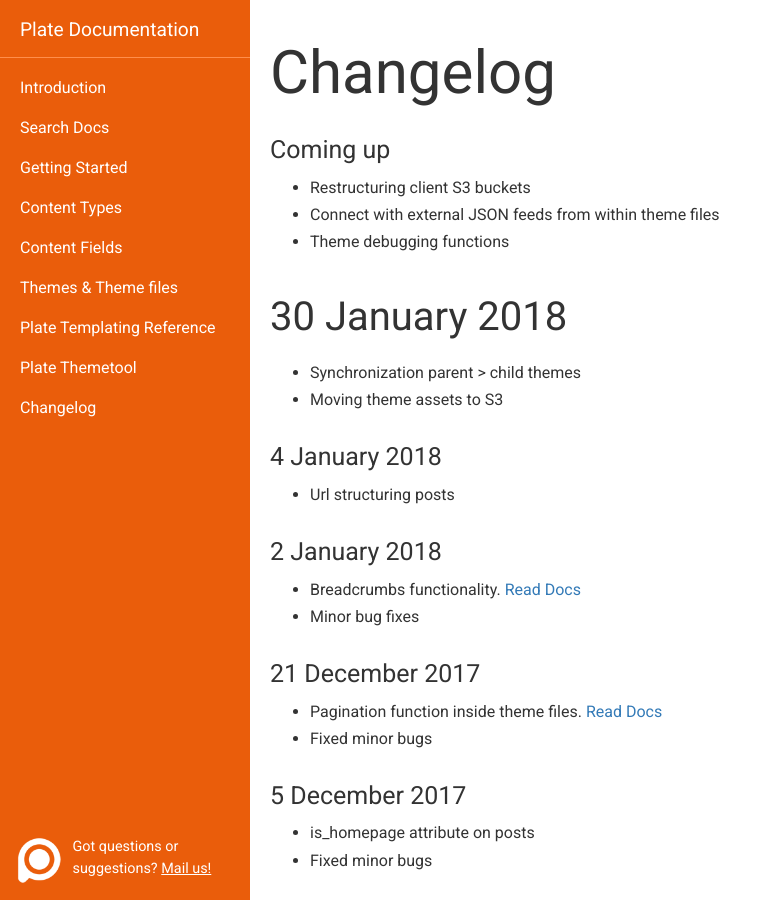
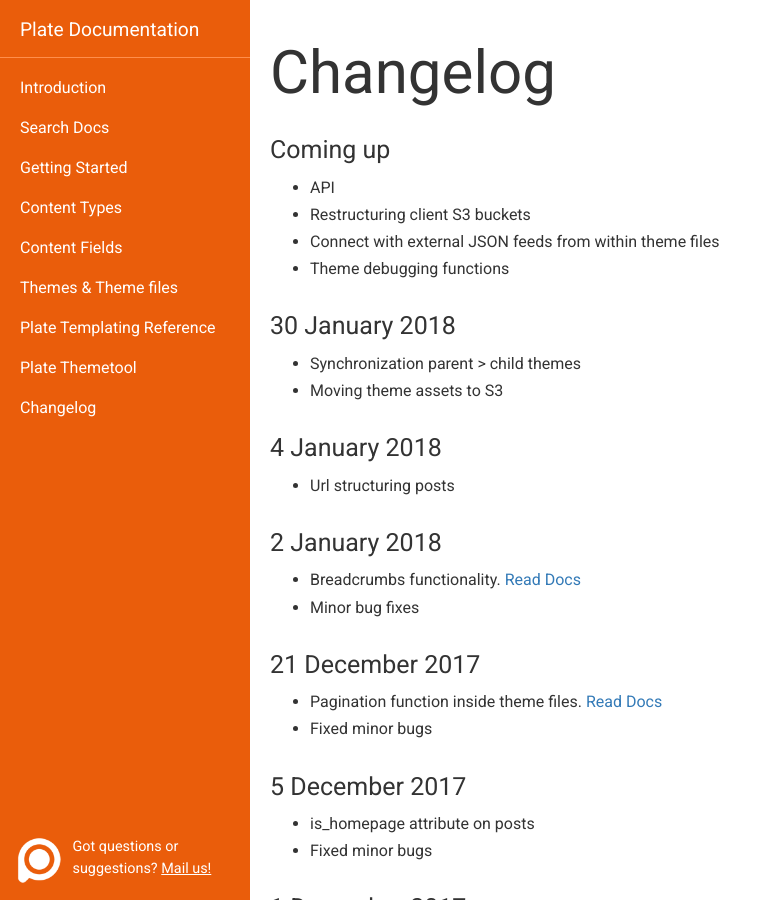
Before and after one commit to platehub/platehub.github.io, a Jekyll site: the page built from docs/changelog.md, in a window 1280 px wide and 900 px high. Shown: the whole window, without its empty margins (0-782 px from the left). Built offline with Jekyll 4.4.1, drawn with Linux system fonts in a browser that asks for light colours; nearby versions of some CDN libraries.

```diff
--- a/docs/changelog.md
+++ b/docs/changelog.md
@@ -8,12 +8,12 @@ page_url: /docs/changelog
 
 ### Coming up
 
-
+- API
 - Restructuring client S3 buckets
 - Connect with external JSON feeds from within theme files
 - Theme debugging functions
 
-## 30 January 2018
+### 30 January 2018
 - Synchronization parent > child themes
 - Moving theme assets to S3
 
```
Also changed, not shown: docs/themetool/download.md (+1 -1 lines), 1 other file.
